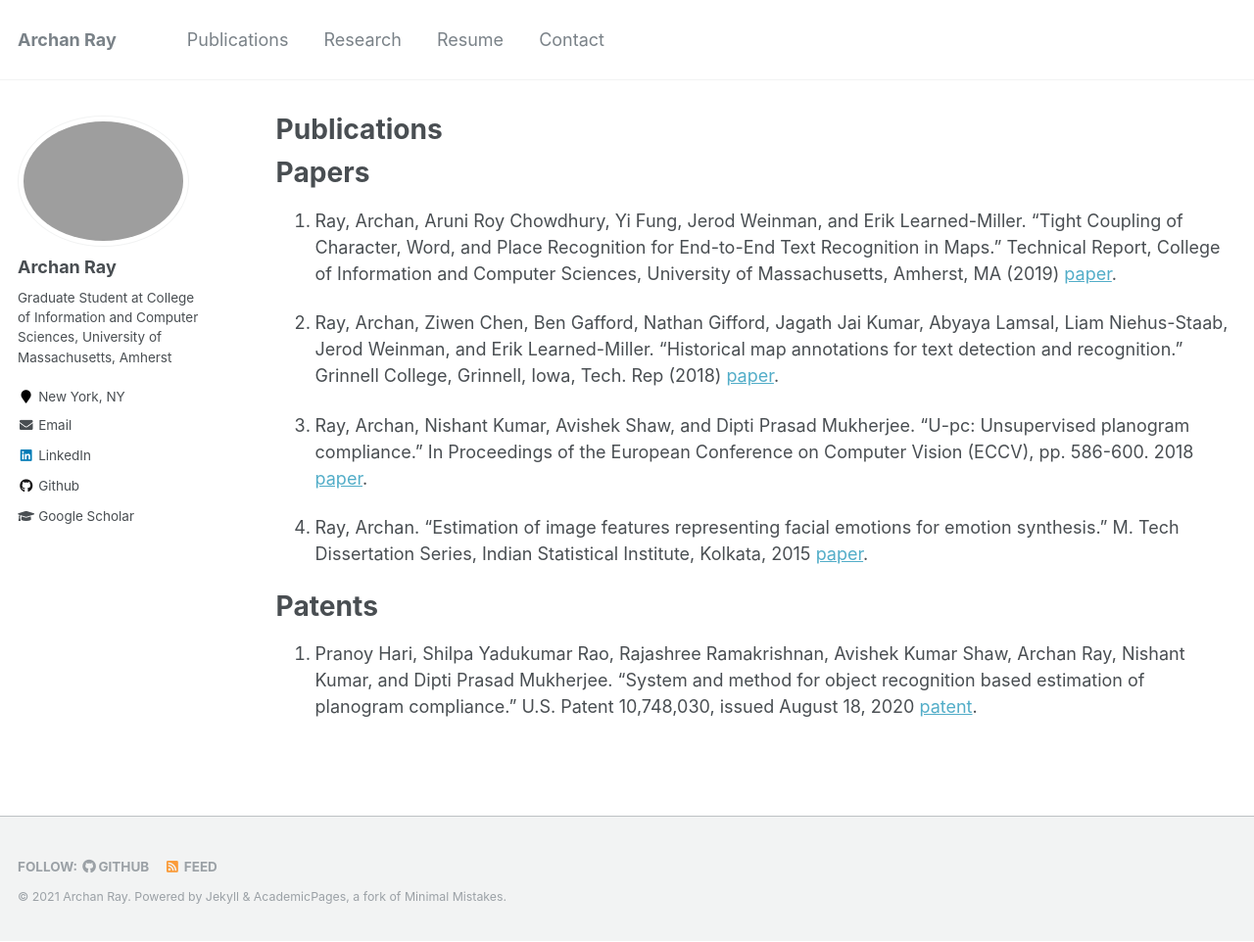
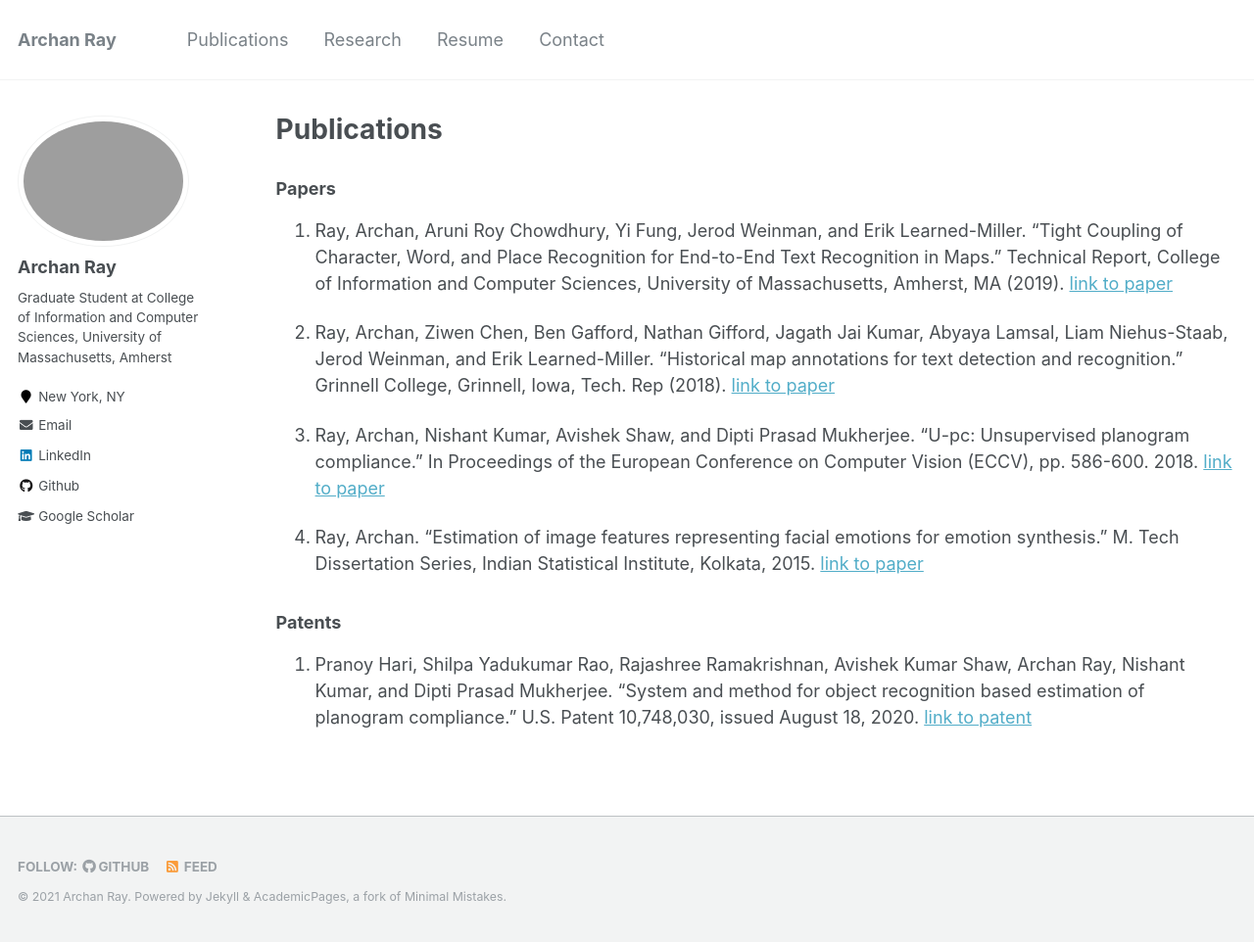
Before and after one commit to archanray/archanray.github.io, a Jekyll site: the page built from _pages/publications.md, in a window 1280 px wide and 962 px high. Shown: the whole window at 98% size. Built offline with Jekyll 4.4.1, drawn with Linux system fonts in a browser that asks for light colours.

Commit message:
edit news

```diff
--- a/_pages/publications.md
+++ b/_pages/publications.md
@@ -6,16 +6,16 @@ author_profile: true
 ---
 
 
-# Papers
+### Papers
 
-1. Ray, Archan, Aruni Roy Chowdhury, Yi Fung, Jerod Weinman, and Erik Learned-Miller. "Tight Coupling of Character, Word, and Place Recognition for End-to-End Text Recognition in Maps." Technical Report, College of Information and Computer Sciences, University of Massachusetts, Amherst, MA (2019) [paper](https://web.cs.umass.edu/publication/docs/2019/UM-CS-2019-003.pdf).
+1. Ray, Archan, Aruni Roy Chowdhury, Yi Fung, Jerod Weinman, and Erik Learned-Miller. "Tight Coupling of Character, Word, and Place Recognition for End-to-End Text Recognition in Maps." Technical Report, College of Information and Computer Sciences, University of Massachusetts, Amherst, MA (2019). [link to paper](https://web.cs.umass.edu/publication/docs/2019/UM-CS-2019-003.pdf)
 
-2. Ray, Archan, Ziwen Chen, Ben Gafford, Nathan Gifford, Jagath Jai Kumar, Abyaya Lamsal, Liam Niehus-Staab, Jerod Weinman, and Erik Learned-Miller. "Historical map annotations for text detection and recognition." Grinnell College, Grinnell, Iowa, Tech. Rep (2018) [paper](https://weinman.cs.grinnell.edu/~weinman/data/complete-map-dataset.pdf).
+2. Ray, Archan, Ziwen Chen, Ben Gafford, Nathan Gifford, Jagath Jai Kumar, Abyaya Lamsal, Liam Niehus-Staab, Jerod Weinman, and Erik Learned-Miller. "Historical map annotations for text detection and recognition." Grinnell College, Grinnell, Iowa, Tech. Rep (2018). [link to paper](https://weinman.cs.grinnell.edu/~weinman/data/complete-map-dataset.pdf)
 
-3. Ray, Archan, Nishant Kumar, Avishek Shaw, and Dipti Prasad Mukherjee. "U-pc: Unsupervised planogram compliance." In Proceedings of the European Conference on Computer Vision (ECCV), pp. 586-600. 2018 [paper](http://openaccess.thecvf.com/content_ECCV_2018/papers/Archan_Ray_U-PC_Unsupervised_Planogram_ECCV_2018_paper.pdf).
+3. Ray, Archan, Nishant Kumar, Avishek Shaw, and Dipti Prasad Mukherjee. "U-pc: Unsupervised planogram compliance." In Proceedings of the European Conference on Computer Vision (ECCV), pp. 586-600. 2018. [link to paper](http://openaccess.thecvf.com/content_ECCV_2018/papers/Archan_Ray_U-PC_Unsupervised_Planogram_ECCV_2018_paper.pdf)
 
-4. Ray, Archan. "Estimation of image features representing facial emotions for emotion synthesis." M. Tech Dissertation Series, Indian Statistical Institute, Kolkata, 2015 [paper](http://library.isical.ac.in:8080/jspui/bitstream/10263/6487/1/DISS-330.pdf).
+4. Ray, Archan. "Estimation of image features representing facial emotions for emotion synthesis." M. Tech Dissertation Series, Indian Statistical Institute, Kolkata, 2015. [link to paper](http://library.isical.ac.in:8080/jspui/bitstream/10263/6487/1/DISS-330.pdf)
 
-# Patents
+### Patents
 
-1. Pranoy Hari, Shilpa Yadukumar Rao, Rajashree Ramakrishnan, Avishek Kumar Shaw, Archan Ray, Nishant Kumar, and Dipti Prasad Mukherjee. "System and method for object recognition based estimation of planogram compliance." U.S. Patent 10,748,030, issued August 18, 2020 [patent](https://patentimages.storage.googleapis.com/73/44/a8/3bfb3d247b7fc8/US10748030.pdf).
+1. Pranoy Hari, Shilpa Yadukumar Rao, Rajashree Ramakrishnan, Avishek Kumar Shaw, Archan Ray, Nishant Kumar, and Dipti Prasad Mukherjee. "System and method for object recognition based estimation of planogram compliance." U.S. Patent 10,748,030, issued August 18, 2020. [link to patent](https://patentimages.storage.googleapis.com/73/44/a8/3bfb3d247b7fc8/US10748030.pdf)
```
Also changed, not shown: _pages/about.md (+2 -2 lines).
